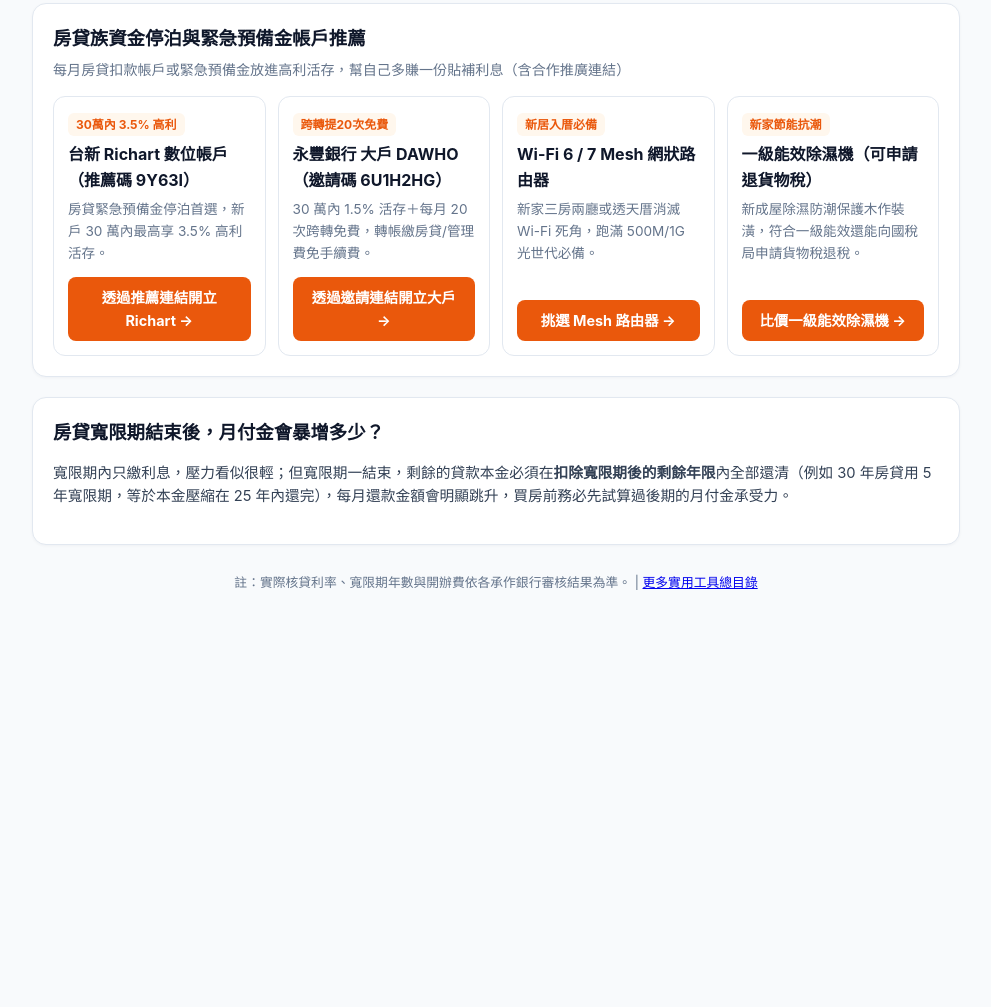
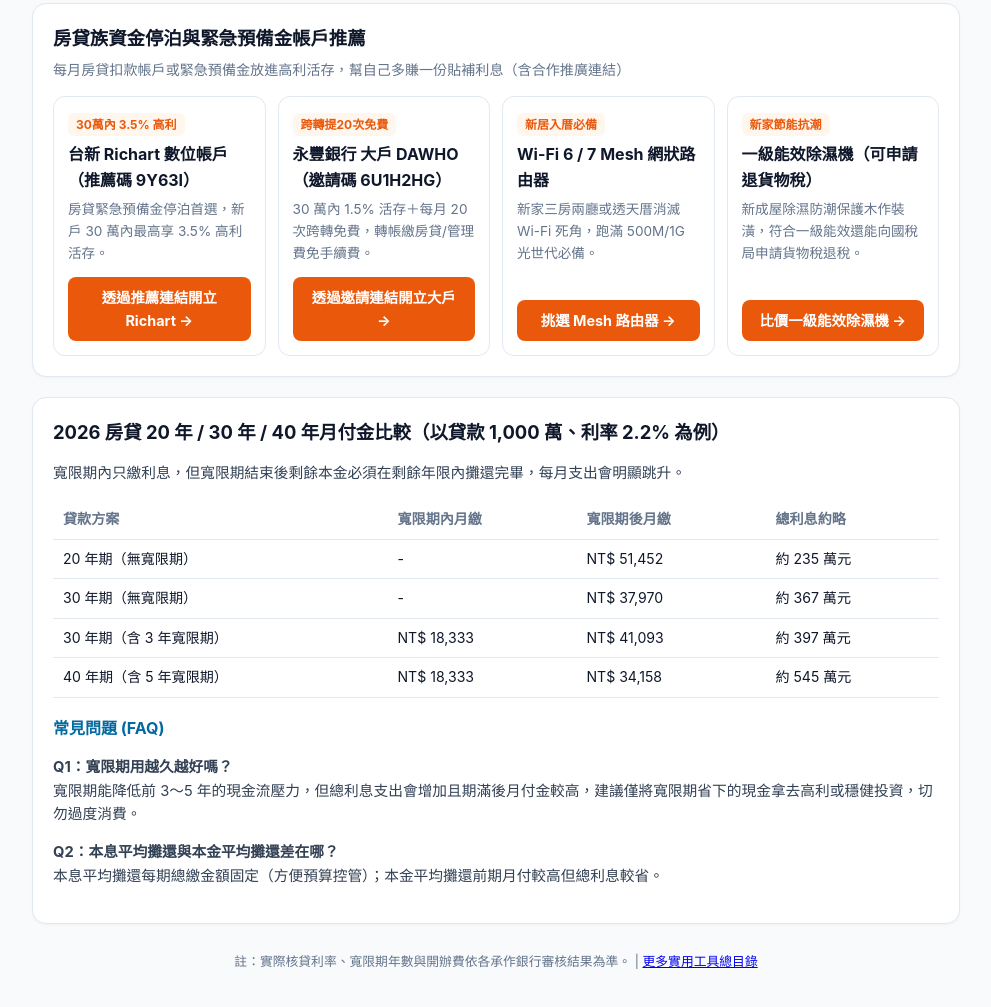
Before and after one commit to jimmycmhsieh0801-cloud/tw-mortgage-calc, a plain HTML site: page index.html in a window 1280 px wide. Shown: the part 493-1500 px from the top of the page, without its empty margins (144-1135 px from the left). Before the commit the page ends 1147 px from the top, so only its background shows below. Drawn offline with Linux system fonts and the light colour scheme.

Commit message:
Watchdog 00:00 ROI upgrade: SEO depth, direct result CTA, cross-nav, link fix

```diff
--- a/index.html
+++ b/index.html
@@ -35,7 +35,7 @@
   }
   </script>
   <script type="application/ld+json">
-  {"@context": "https://schema.org", "@type": "FAQPage", "mainEntity": [{"@type": "Question", "name": "貸款1000萬利率2.2%分30年本息均攤一個月繳多少？", "acceptedAnswer": {"@type": "Answer", "text": "若無寬限期，貸款1,000萬、年利率2.2%、30年期本息平均攤還，每月應繳金額約為 37,970 元。"}}]}
+  {"@context": "https://schema.org", "@type": "FAQPage", "mainEntity": [{"@type": "Question", "name": "貸款1000萬利率2.2%分30年本息均攤一個月繳多少？", "acceptedAnswer": {"@type": "Answer", "text": "若無寬限期，貸款1,000萬、年利率2.2%、30年期本息平均攤還，每月應繳金額約為 37,970 元。"}}, {"@type": "Question", "name": "房貸寬限期5年結束後月付金會變多少？", "acceptedAnswer": {"@type": "Answer", "text": "以 30 年期貸款 1000 萬、利率 2.2% 為例，寬限期內每月只繳約 18,333 元，期滿後壓縮至 25 年攤還，月付金會跳升至約 43,372 元。"}}, {"@type": "Question", "name": "房貸緊急預備金建議放哪裡？", "acceptedAnswer": {"@type": "Answer", "text": "建議預留 6 個月以上的房貸月付金，存放於高利數位活存帳戶（如 1.5%～3.5%），兼顧隨時動用彈性與利息補貼。"}}]}
   </script>
   <style>
     :root {
@@ -172,9 +172,20 @@
     </section>
 
     <article class="card seo-section">
-
-          <h2>房貸寬限期結束後，月付金會暴增多少？</h2>
-          <p>寬限期內只繳利息，壓力看似很輕；但寬限期一結束，剩餘的貸款本金必須在<strong>扣除寬限期後的剩餘年限</strong>內全部還清（例如 30 年房貸用 5 年寬限期，等於本金壓縮在 25 年內還完），每月還款金額會明顯跳升，買房前務必先試算過後期的月付金承受力。</p>
+      <h2>2026 房貸 20 年 / 30 年 / 40 年月付金比較（以貸款 1,000 萬、利率 2.2% 為例）</h2>
+      <p>寬限期內只繳利息，但寬限期結束後剩餘本金必須在剩餘年限內攤還完畢，每月支出會明顯跳升。</p>
+      <table>
+        <thead><tr><th>貸款方案</th><th>寬限期內月繳</th><th>寬限期後月繳</th><th>總利息約略</th></tr></thead>
+        <tbody>
+          <tr><td>20 年期（無寬限期）</td><td>-</td><td>NT$ 51,452</td><td>約 235 萬元</td></tr>
+          <tr><td>30 年期（無寬限期）</td><td>-</td><td>NT$ 37,970</td><td>約 367 萬元</td></tr>
+          <tr><td>30 年期（含 3 年寬限期）</td><td>NT$ 18,333</td><td>NT$ 41,093</td><td>約 397 萬元</td></tr>
+          <tr><td>40 年期（含 5 年寬限期）</td><td>NT$ 18,333</td><td>NT$ 34,158</td><td>約 545 萬元</td></tr>
+        </tbody>
+      </table>
+      <h3>常見問題 (FAQ)</h3>
+      <p><strong>Q1：寬限期用越久越好嗎？</strong><br>寬限期能降低前 3～5 年的現金流壓力，但總利息支出會增加且期滿後月付金較高，建議僅將寬限期省下的現金拿去高利或穩健投資，切勿過度消費。</p>
+      <p><strong>Q2：本息平均攤還與本金平均攤還差在哪？</strong><br>本息平均攤還每期總繳金額固定（方便預算控管）；本金平均攤還前期月付較高但總利息較省。</p>
     </article>
 
     <footer>
```
